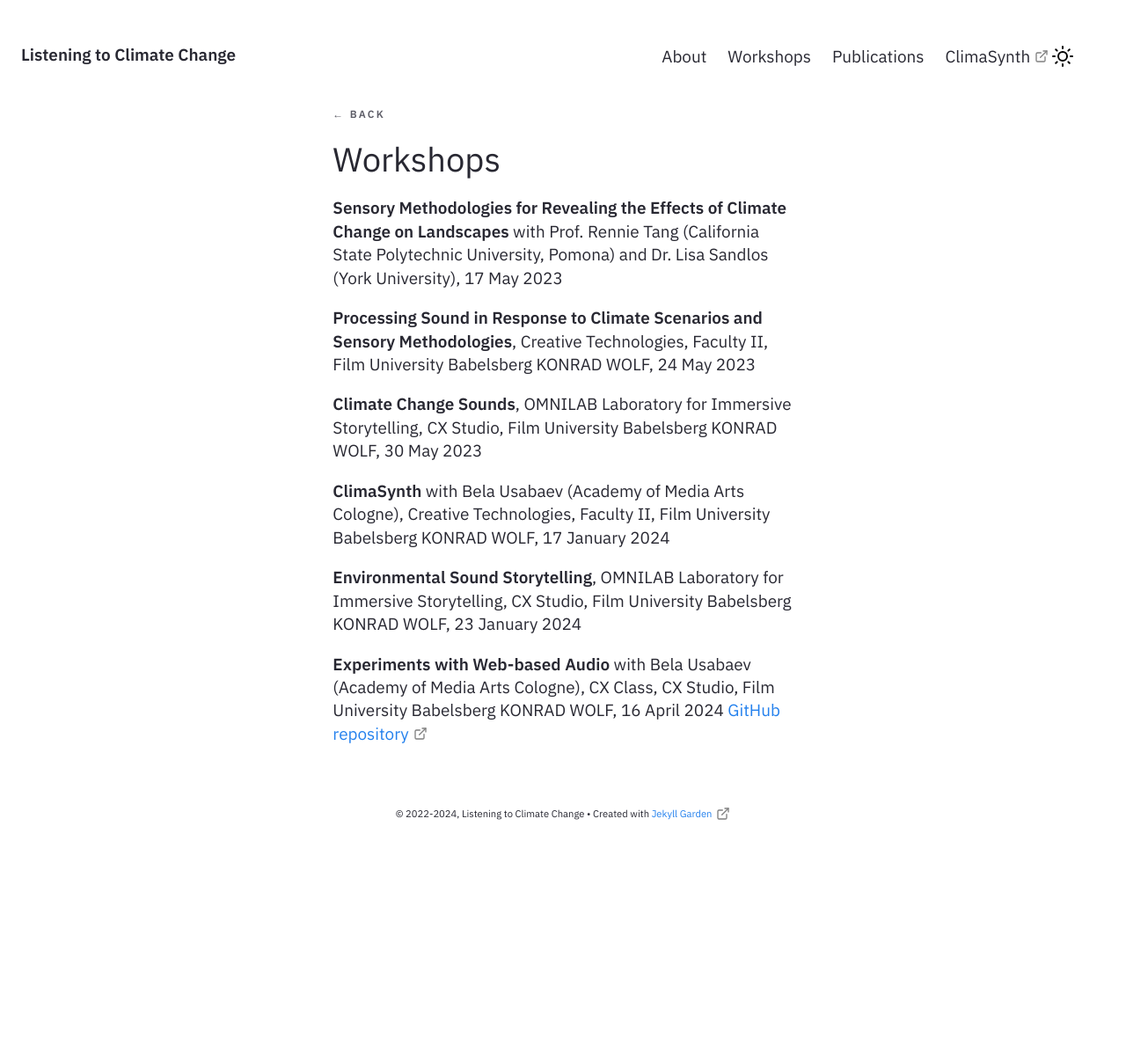
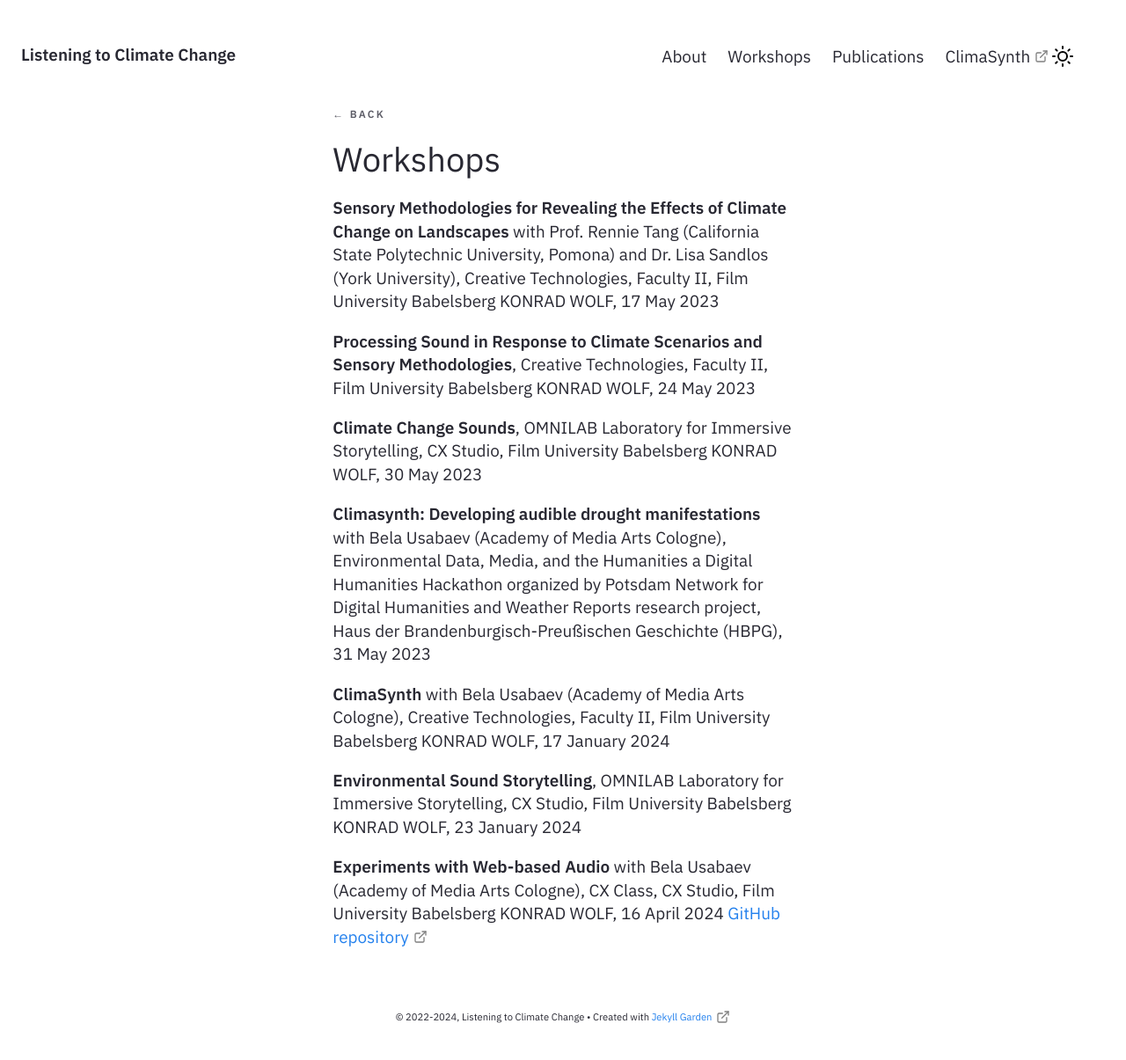
Before and after one commit to listeningtoclimatechange/listeningtoclimatechange.github.io, a Jekyll site: the page built from _notes/workshops.md, in a window 1280 px wide. Shown: the whole page at 88% size. Built offline with Jekyll 4.4.1, drawn with Linux system fonts in a browser that asks for light colours; before the commit the page ends 974 px from its top, so only the background shows below that.

Commit message:
Update workshops.md

```diff
--- a/_notes/workshops.md
+++ b/_notes/workshops.md
@@ -4,11 +4,14 @@ title: Workshops
 permalink: /workshops
 
 ---
-**Sensory Methodologies for Revealing the Effects of Climate Change on Landscapes** with Prof. Rennie Tang (California State Polytechnic University, Pomona) and Dr. Lisa Sandlos (York University), 17 May 2023
+**Sensory Methodologies for Revealing the Effects of Climate Change on Landscapes** with Prof. Rennie Tang (California State Polytechnic University, Pomona) and Dr. Lisa Sandlos (York University), Creative Technologies, Faculty II, Film University Babelsberg KONRAD WOLF, 17 May 2023
 
 **Processing Sound in Response to Climate Scenarios and Sensory Methodologies**, Creative Technologies, Faculty II, Film University Babelsberg KONRAD WOLF, 24 May 2023
 
 **Climate Change Sounds**, OMNILAB Laboratory for Immersive Storytelling, CX Studio, Film University Babelsberg KONRAD WOLF, 30 May 2023
+
+**Climasynth: Developing audible drought manifestations** with Bela Usabaev (Academy of Media Arts Cologne), Environmental Data, Media, and the Humanities
+a Digital Humanities Hackathon organized by Potsdam Network for Digital Humanities and Weather Reports research project, Haus der Brandenburgisch-Preußischen Geschichte (HBPG), 31 May 2023
 
 **ClimaSynth** with Bela Usabaev (Academy of Media Arts Cologne), Creative Technologies, Faculty II, Film University Babelsberg KONRAD WOLF, 17 January 2024
 
```
